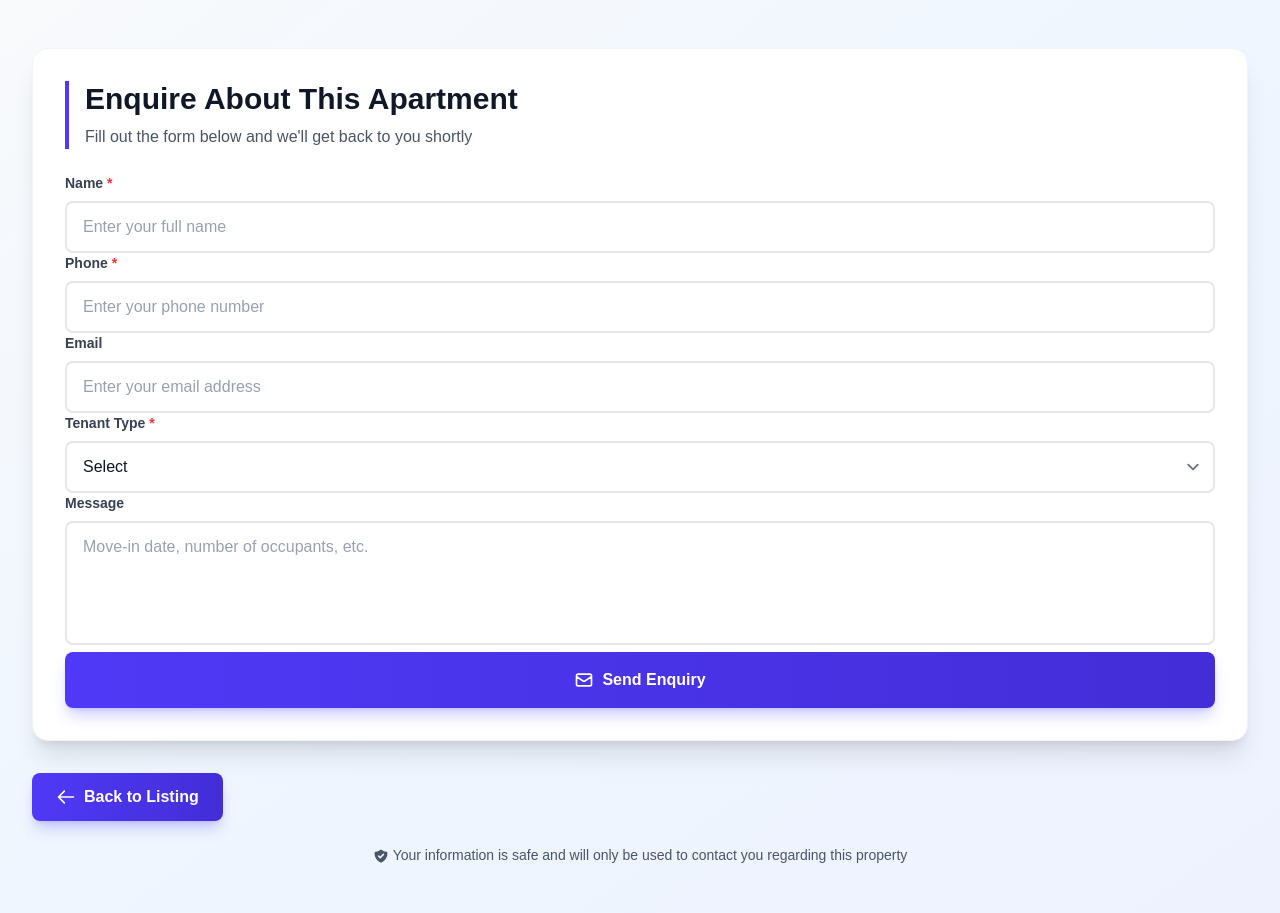
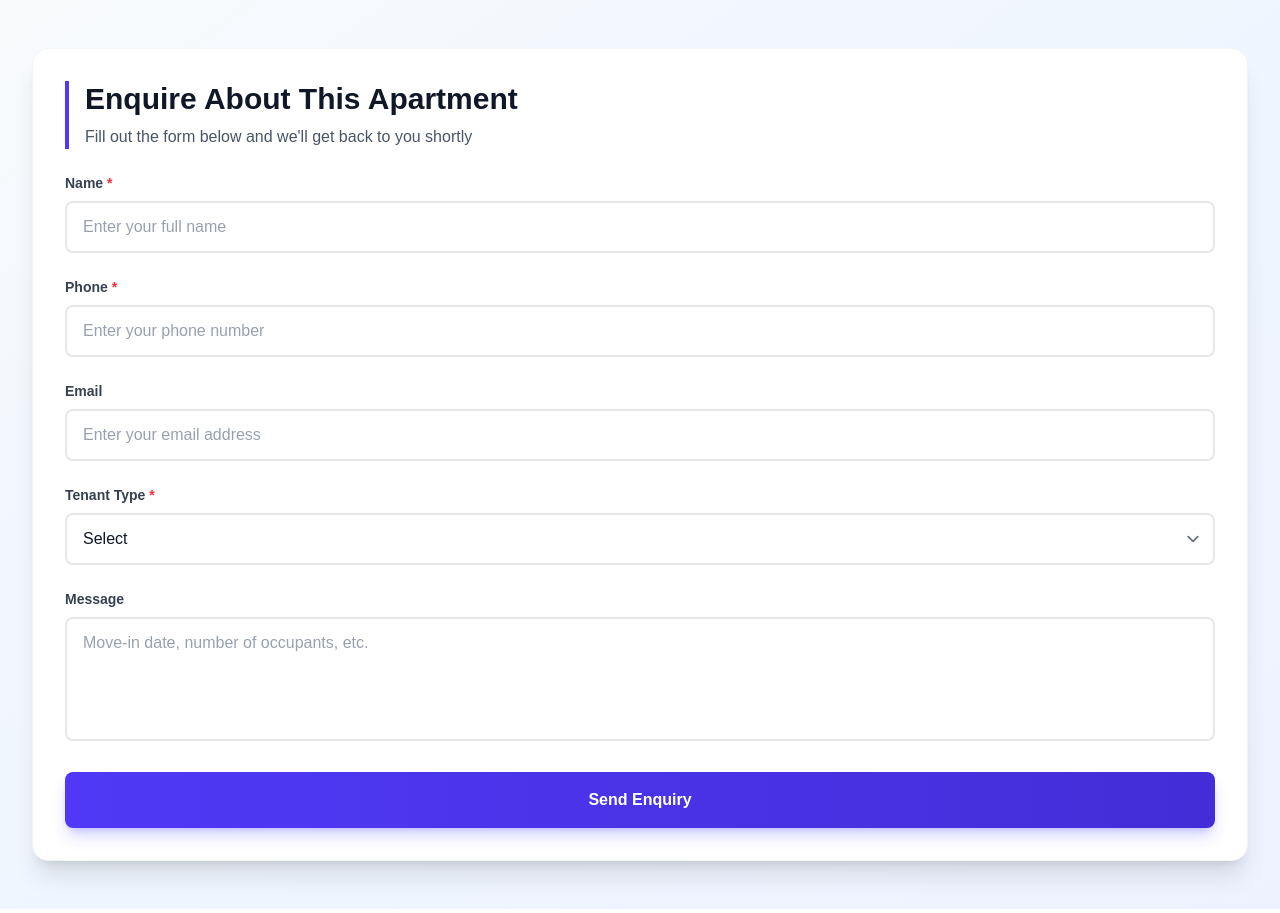
Before and after one commit to KarunNagaraj/kolimi, a Next.js app: page /contact in a window 1280 px wide. Built offline with nearby package versions, Linux system fonts and the light colour scheme.

Commit message:
form submission

```diff
--- a/app/contact/page.tsx
+++ b/app/contact/page.tsx
@@ -1,25 +1,26 @@
-
 export default function ContactPage() {
   return (
     <main className="min-h-screen bg-gradient-to-br from-slate-50 via-blue-50 to-indigo-50 py-12 px-4 sm:px-6 lg:px-8">
-
       {/* Contact Form Card */}
       <div className="bg-white rounded-2xl shadow-xl p-8 border border-gray-100">
         <div className="border-l-4 border-indigo-600 pl-4 mb-6">
           <h2 className="text-3xl font-bold text-gray-900">
             Enquire About This Apartment
           </h2>
-          <p className="text-gray-600 mt-2">Fill out the form below and we'll get back to you shortly</p>
+          <p className="text-gray-600 mt-2">
+            Fill out the form below and we'll get back to you shortly
+          </p>
         </div>
 
+        {/* === Form === */}
         <form
           name="apartment-rent-enquiry"
           method="POST"
-          action="/"
+          action="https://kolimi-heights-ulsoor-2bhk.netlify.app/"
           data-netlify="true"
           netlify-honeypot="bot-field"
+          className="space-y-6"
         >
-
           {/* Netlify hidden fields */}
           <input type="hidden" name="form-name" value="apartment-rent-enquiry" />
           <input type="hidden" name="bot-field" />
@@ -39,8 +40,8 @@ export default function ContactPage() {
               type="text"
               name="name"
               required
+              placeholder="Enter your full name"
               className="w-full rounded-lg border-2 border-gray-200 px-4 py-3 text-gray-900 transition-all duration-200 placeholder:text-gray-400 focus:border-indigo-500 focus:ring-4 focus:ring-indigo-500/10 focus:outline-none"
-              placeholder="Enter your full name"
             />
           </div>
 
@@ -52,8 +53,8 @@ export default function ContactPage() {
               type="tel"
               name="phone"
               required
+              placeholder="Enter your phone number"
               className="w-full rounded-lg border-2 border-gray-200 px-4 py-3 text-gray-900 transition-all duration-200 placeholder:text-gray-400 focus:border-indigo-500 focus:ring-4 focus:ring-indigo-500/10 focus:outline-none"
-              placeholder="Enter your phone number"
             />
           </div>
 
@@ -64,8 +65,8 @@ export default function ContactPage() {
             <input
               type="email"
               name="email"
+              placeholder="Enter your email address"
               className="w-full rounded-lg border-2 border-gray-200 px-4 py-3 text-gray-900 transition-all duration-200 placeholder:text-gray-400 focus:border-indigo-500 focus:ring-4 focus:ring-indigo-500/10 focus:outline-none"
-              placeholder="Enter your email address"
             />
           </div>
 
@@ -101,35 +102,10 @@ export default function ContactPage() {
             type="submit"
             className="w-full rounded-lg bg-gradient-to-r from-indigo-600 to-indigo-700 px-6 py-4 font-semibold text-white shadow-lg shadow-indigo-500/30 transition-all duration-200 hover:shadow-xl hover:shadow-indigo-500/40 hover:from-indigo-700 hover:to-indigo-800 focus:outline-none focus:ring-4 focus:ring-indigo-500/50 active:scale-[0.98]"
           >
-            <span className="flex items-center justify-center">
-              <svg className="w-5 h-5 mr-2" fill="none" stroke="currentColor" viewBox="0 0 24 24">
-                <path strokeLinecap="round" strokeLinejoin="round" strokeWidth={2} d="M3 8l7.89 5.26a2 2 0 002.22 0L21 8M5 19h14a2 2 0 002-2V7a2 2 0 00-2-2H5a2 2 0 00-2 2v10a2 2 0 002 2z" />
-              </svg>
-              Send Enquiry
-            </span>
+            Send Enquiry
           </button>
         </form>
       </div>
-      {/* Back Button */}
-      <a
-        href="/"
-        className="mt-8 inline-flex items-center justify-center rounded-lg bg-gradient-to-r from-indigo-600 to-indigo-700 px-6 py-3 font-semibold text-white shadow-lg shadow-indigo-500/30 transition-all duration-200 hover:shadow-xl hover:shadow-indigo-500/40 hover:from-indigo-700 hover:to-indigo-800 focus:outline-none focus:ring-4 focus:ring-indigo-500/50"
-      >
-        <svg className="w-5 h-5 mr-2" fill="none" stroke="currentColor" viewBox="0 0 24 24">
-          <path strokeLinecap="round" strokeLinejoin="round" strokeWidth={2} d="M10 19l-7-7m0 0l7-7m-7 7h18" />
-        </svg>
-        Back to Listing
-      </a>
-      {/* Footer Note */}
-      <div className="mt-6 text-center">
-        <p className="text-sm text-gray-600">
-          <svg className="w-4 h-4 inline-block mr-1" fill="currentColor" viewBox="0 0 20 20">
-            <path fillRule="evenodd" d="M2.166 4.999A11.954 11.954 0 0010 1.944 11.954 11.954 0 0017.834 5c.11.65.166 1.32.166 2.001 0 5.225-3.34 9.67-8 11.317C5.34 16.67 2 12.225 2 7c0-.682.057-1.35.166-2.001zm11.541 3.708a1 1 0 00-1.414-1.414L9 10.586 7.707 9.293a1 1 0 00-1.414 1.414l2 2a1 1 0 001.414 0l4-4z" clipRule="evenodd" />
-          </svg>
-          Your information is safe and will only be used to contact you regarding this property
-        </p>
-      </div>
-
     </main>
   );
 }
```
